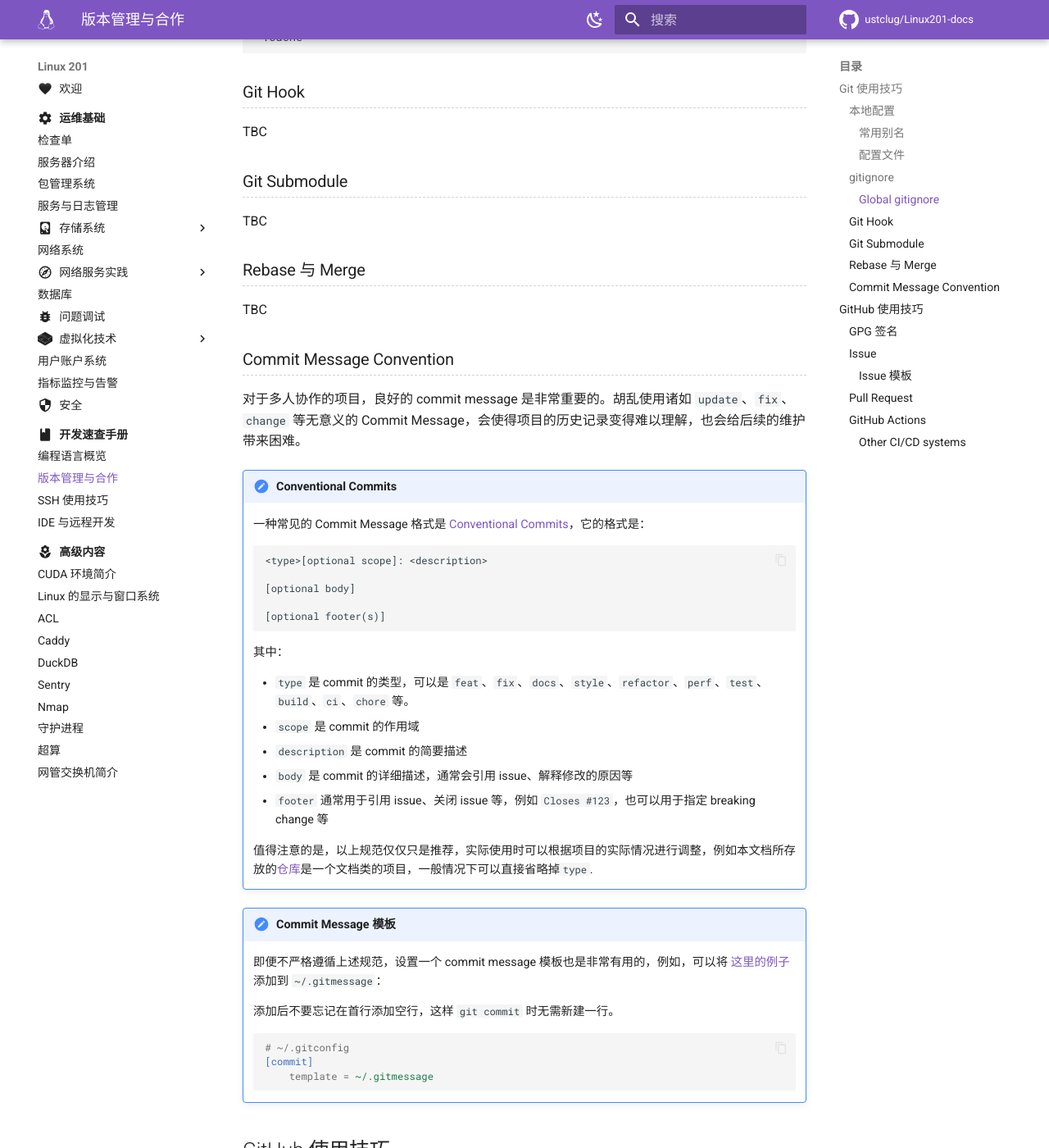
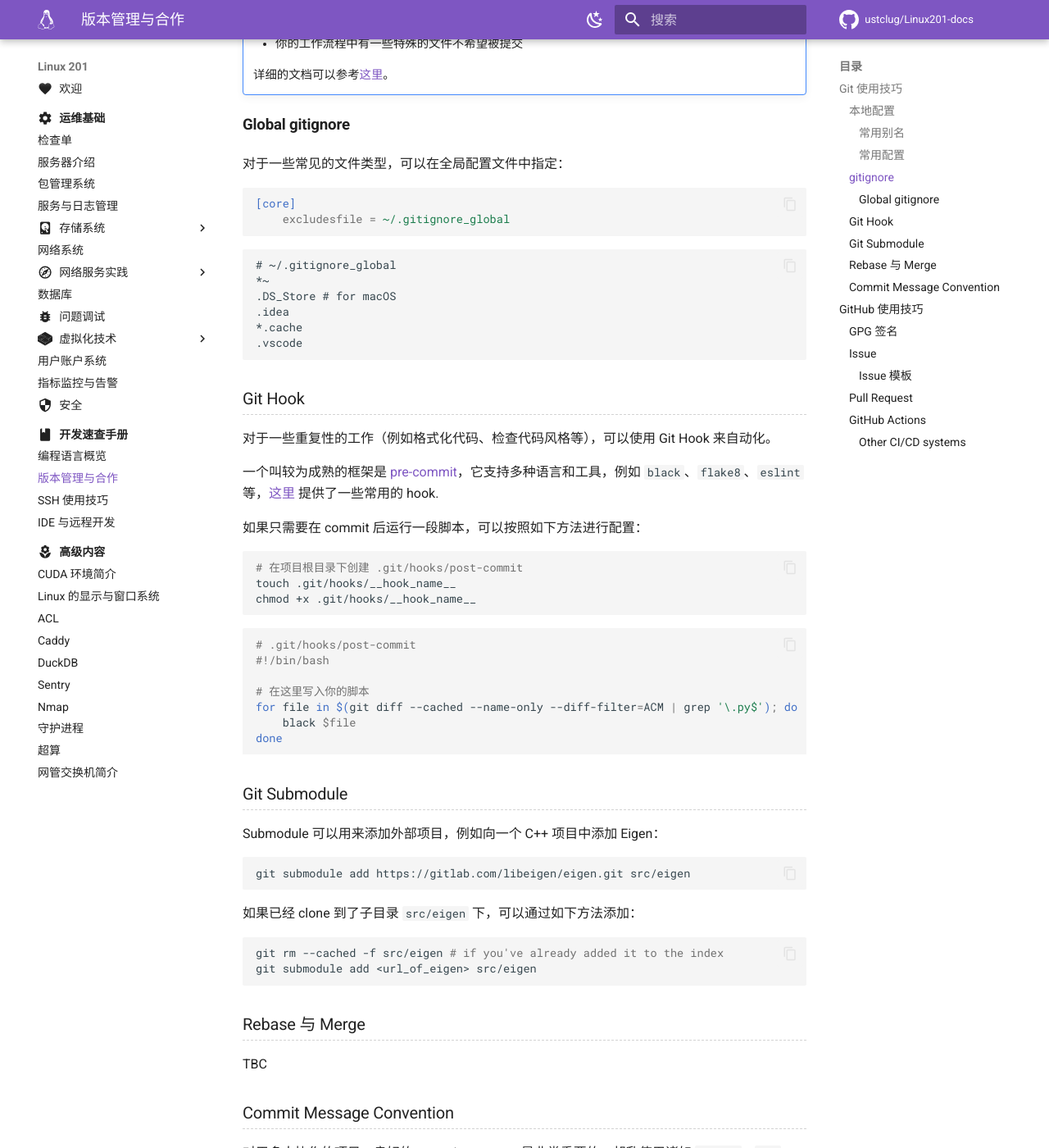
Before and after one commit to ustclug/Linux201-docs, an MkDocs documentation site: the page built from docs/dev/git.md, in a window 1280 px wide and 1400 px high, scrolled down 1775 px. Shown: the whole window at 82% size. Built offline with MkDocs 1.6.1 and Material for MkDocs 9.7.7, drawn with Linux system fonts in a browser that asks for light colours; comment, search, counter and statistics services are not loaded; some of the changed text lies outside the part shown.

Commit message:
dev/git: add hook & submodule

````diff
--- a/docs/dev/git.md
+++ b/docs/dev/git.md
@@ -4,13 +4,13 @@
 
 ## Git 使用技巧
 
-### 本地配置 {#git-config}
+### 本地配置 {#git-config-file}
 
 !!! note "配置文件"
 
-    Git 的配置文件一般存放于 `~/.gitconfig` 或 `~/.config/git/config` 中, 你可以直接将下面的内容拷贝到你的配置文件中。
+    Git 的配置文件一般存放于 `~/.gitconfig` 或 `~/.config/git/config` 中, 你可以直接将下面的内容拷贝到你的配置文件中（如果没有，新建一个）。
 
-    下文中会讲解部分配置文件的作用及注意事项。
+    下文中会讲解部分配置的作用及注意事项。
 
 #### 常用别名 {#git-alias}
 
@@ -27,7 +27,7 @@
     uncommit = reset --soft HEAD~1
 ```
 
-#### 配置文件 {#git-config-file}
+#### 常用配置 {#git-config}
 
 ```ini
 [color]
@@ -55,7 +55,30 @@ GitHub 在[这里](https://github.com/github/gitignore) 提供了一些常见的
 
     有些项目在开发的途中，可能引入`.env`用于存放测试环境的配置，这类文件通常包含敏感信息，因此应该被加入到`.gitignore`中。
 
-    但是请注意，当`git reset`到一个`.gitignore`中尚不包含`.env`的 commit 时，（回退时）`.env`会被忽略，但再次提交时并不会。此时需手动将`.env` 移除版本控制，例如 `mv ./.env ../.env.bk` 以防止`.env`被提交。
+    请注意，回退时 `.env` 会被忽略，如果此时 `.gitignore` 不含 `.env`， `.env` 会被视作 untracked files。
+
+    ```mermaid
+    classDiagram
+    direction LR
+    CommitA --|> CommitB : "Add .env to .gitignore"
+    CommitB --|> CommitA_revert : reset --hard
+    CommitA: .gitignore (without .env)
+    CommitB: .gitignore (including .env)
+    CommitB: .env
+    CommitA_revert: .env (untracked)
+    CommitA_revert: .gitignore (without .env)
+    ```
+
+    此时需手动将`.env` 移除版本控制，例如 `mv ./.env ../.env.bk` 以防止`.env`被提交。
+
+!!! note 仅本地的 gitignore
+
+    本地的 `.git/info/exclude` 起到与 `.gitignore` 相同的作用，但是不会被提交到版本库中，适用于以下的情况：
+
+    - 项目不允许修改 `.gitignore`
+    - 你的工作流程中有一些特殊的文件不希望被提交
+
+    详细的文档可以参考[这里](https://git-scm.com/docs/gitignore#_description)。
 
 #### Global gitignore {#git-global-gitignore}
 
@@ -72,15 +95,47 @@ GitHub 在[这里](https://github.com/github/gitignore) 提供了一些常见的
 .DS_Store # for macOS
 .idea
 *.cache
+.vscode
 ```
 
 ### Git Hook {#git-hooks}
 
-TBC
+对于一些重复性的工作（例如格式化代码、检查代码风格等），可以使用 Git Hook 来自动化。
+
+一个叫较为成熟的框架是 [pre-commit](https://pre-commit.com/)，它支持多种语言和工具，例如 `black`、`flake8`、`eslint` 等，[这里](https://github.com/pre-commit/pre-commit-hooks) 提供了一些常用的 hook.
+
+如果只需要在 commit 后运行一段脚本，可以按照如下方法进行配置：
+
+```bash
+# 在项目根目录下创建 .git/hooks/post-commit
+touch .git/hooks/__hook_name__
+chmod +x .git/hooks/__hook_name__
+```
+
+```bash
+# .git/hooks/post-commit
+#!/bin/bash
+
+# 在这里写入你的脚本
+for file in $(git diff --cached --name-only --diff-filter=ACM | grep '\.py$'); do
+    black $file
+done
+```
 
 ### Git Submodule {#git-submodule}
 
-TBC
+Submodule 可以用来添加外部项目，例如向一个 C++ 项目中添加 Eigen：
+
+```bash
+git submodule add https://gitlab.com/libeigen/eigen.git src/eigen
+```
+
+如果已经 clone 到了子目录 `src/eigen` 下，可以通过如下方法添加：
+
+```bash
+git rm --cached -f src/eigen # if you've already added it to the index
+git submodule add <url_of_eigen> src/eigen
+```
 
 ### Rebase 与 Merge {#git-rebase-merge}
 
````
